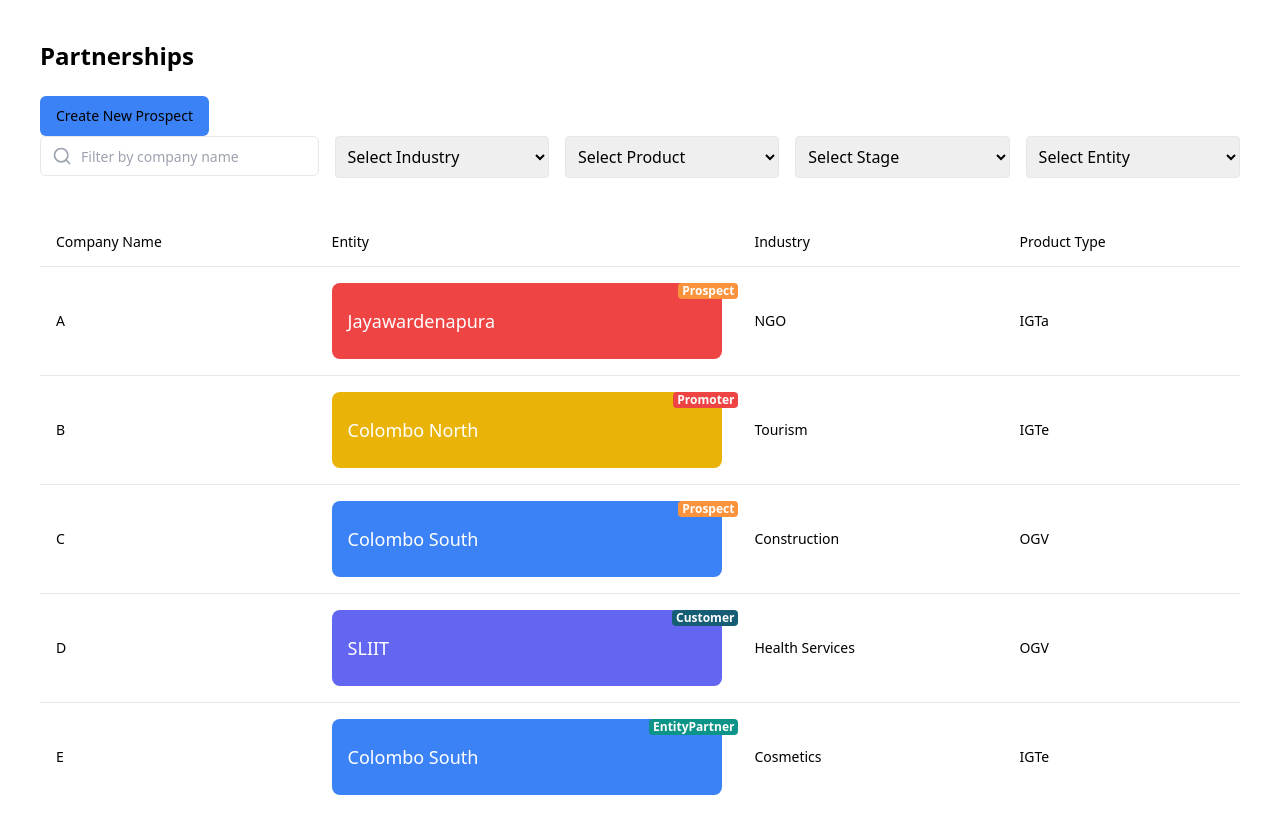
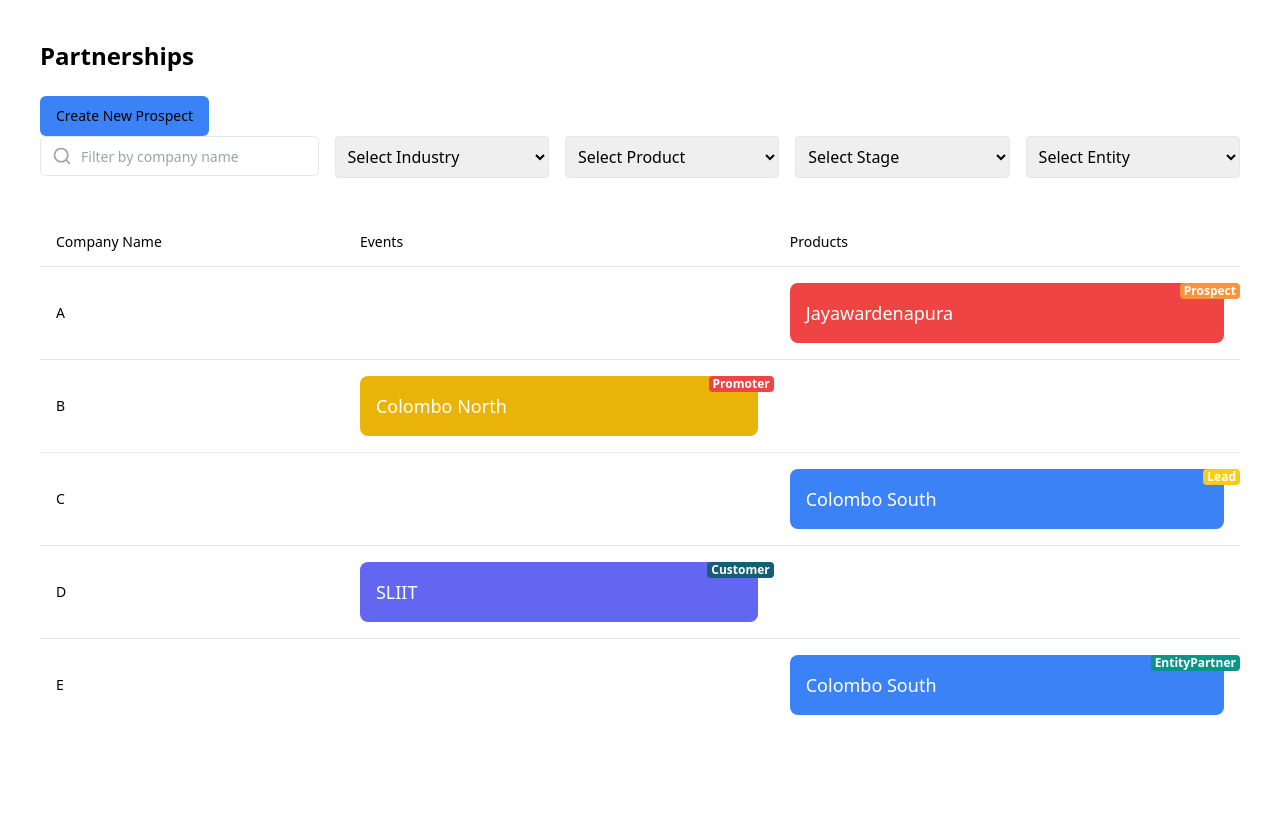
Before and after one commit to AIESEC-LK/CRM-2024-NextJS, a Next.js app: page /Prospects in a window 1280 px wide. Shown: the top 834 px of the page. After the commit the page ends 800 px from the top, so only its background shows below. Built offline with nearby package versions, Linux system fonts and the light colour scheme.

Commit message:
Update prospect form with company search

```diff
--- a/src/app/Prospects/page.tsx
+++ b/src/app/Prospects/page.tsx
@@ -22,7 +22,7 @@ const initialProspects = [
     industry: "NGO",
     producttype: "IGTa",
     label: "Prospect",
-
+    partnership: "Products",
   },
   {
     id: 2,
@@ -31,7 +31,7 @@ const initialProspects = [
     industry: "Tourism",
     producttype: "IGTe",
     label: "Promoter",
-
+    partnership: "Events",
   },
   {
     id: 3,
@@ -39,8 +39,8 @@ const initialProspects = [
     companyName: "C",
     industry: "Construction",
     producttype: "OGV",
-    label: "Prospect",
-
+    label: "Lead",
+    partnership: "Products",
   },
   {
     id: 4,
@@ -49,7 +49,7 @@ const initialProspects = [
     industry: "Health Services",
     producttype: "OGV",
     label: "Customer",
-
+    partnership: "Events",
   },
   {
     id: 5,
@@ -58,14 +58,17 @@ const initialProspects = [
     industry: "Cosmetics",
     producttype: "IGTe",
     label: "EntityPartner",
-
+    partnership: "Products",
   },
 ];
+
+const productNames = ["OGV", "IGV", "IGTa", "IGTe"];
 
 const ProspectsPage = () => {
   const handleButtonClick = () => {
     router.push("/dashboard/prospect/submit_request");
   };
+  const [expandedEntity, setExpandedEntity] = useState<number | null>(null);
 
   const [prospects] = useState(initialProspects);
   const [searchTerm, setSearchTerm] = useState("");
@@ -79,14 +82,14 @@ const ProspectsPage = () => {
     "Colombo South": "bg-blue-500",
     "Colombo North": "bg-yellow-500",
     "Colombo Central": "bg-orange-500",
-    "Jayawardenapura": "bg-red-500",
-    "Rajarata": "bg-purple-500",
-    "Ruhuna": "bg-pink-500",
-    "NIBM": "bg-teal-500",
-    "NSBM": "bg-green-500",
-    "SLIIT": "bg-indigo-500",
-    "Kandy": "bg-gray-500",
-    "MC": "bg-lime-500",
+    Jayawardenapura: "bg-red-500",
+    Rajarata: "bg-purple-500",
+    Ruhuna: "bg-pink-500",
+    NIBM: "bg-teal-500",
+    NSBM: "bg-green-500",
+    SLIIT: "bg-indigo-500",
+    Kandy: "bg-gray-500",
+    MC: "bg-lime-500",
     "MC 01": "bg-emerald-500",
     "MC 02": "bg-cyan-500",
     "MC 03": "bg-sky-500",
@@ -97,6 +100,11 @@ const ProspectsPage = () => {
     Promoter: "bg-red-500 text-white",
     Customer: "bg-cyan-800 text-white",
     EntityPartner: "bg-teal-600 text-white",
+    Lead: "bg-yellow-400 text-white"
+  };
+
+  const handleRowClick = (id: number) => {
+    setExpandedEntity((prev) => (prev === id ? null : id));
   };
 
   // Filter prospects based on search term and other filters
@@ -104,16 +112,16 @@ const ProspectsPage = () => {
     const companyName = prospect.companyName
       ? prospect.companyName.toLowerCase()
       : "";
-    const entityName = prospect.entity ? prospect.entity.toLowerCase() : "";
     const industryMatch = industry ? prospect.industry === industry : true;
     const productMatch = product ? prospect.producttype === product : true;
     const lableMatch = lable ? prospect.label === lable : true;
     const entityMatch = entity ? prospect.entity === entity : true;
 
-    const searchMatch = companyName.includes(searchTerm.toLowerCase()) || entityName.includes(searchTerm.toLowerCase());
+    const searchMatch = companyName.includes(searchTerm.toLowerCase());
 
-  return searchMatch && industryMatch && productMatch && lableMatch && entityMatch;
-
+    return (
+      searchMatch && industryMatch && productMatch && lableMatch && entityMatch
+    );
   });
 
   return (
@@ -134,7 +142,9 @@ const ProspectsPage = () => {
             type="text"
             placeholder="Filter by company name"
             value={searchTerm}
-            onChange={(e: React.ChangeEvent<HTMLInputElement>) => setSearchTerm(e.target.value)}
+            onChange={(e: React.ChangeEvent<HTMLInputElement>) =>
+              setSearchTerm(e.target.value)
+            }
             className="pl-10"
           />
           <Search className="absolute left-3 top-2.5 h-5 w-5 text-gray-400" />
@@ -159,16 +169,22 @@ const ProspectsPage = () => {
           <option value="FMCG">FMCG</option>
           <option value="Health Services">Health Services</option>
           <option value="Beauty and cosmetics">Beauty and cosmetics</option>
-          <option value="Advertising and marketing">Advertising and marketing</option>
+          <option value="Advertising and marketing">
+            Advertising and marketing
+          </option>
           <option value="Automobile">Automobile</option>
           <option value="Manufacturing">Manufacturing</option>
           <option value="Telecommunication">Telecommunication</option>
-          <option value="Banking and financial institutions">Banking and financial institutions</option>
+          <option value="Banking and financial institutions">
+            Banking and financial institutions
+          </option>
           <option value="Transportation">Transportation</option>
           <option value="Insurance">Insurance</option>
           <option value="Congomerate">Congomerate</option>
           <option value="Shipping and Logistics">Shipping and Logistics</option>
-          <option value="Design and Architecture">Design and Architecture</option>
+          <option value="Design and Architecture">
+            Design and Architecture
+          </option>
           <option value="Goverment institutes">Goverment institutes</option>
         </select>
 
@@ -183,7 +199,6 @@ const ProspectsPage = () => {
           <option value="IGV">IGV</option>
           <option value="IGTa">IGTa</option>
           <option value="IGTe">IGTe</option>
-
         </select>
 
         {/* Stage Filter */}
@@ -228,28 +243,98 @@ const ProspectsPage = () => {
         <TableHeader>
           <TableRow>
             <TableHead>Company Name</TableHead>
-            <TableHead>Entity</TableHead>
-            <TableHead>Industry</TableHead>
-            <TableHead>Product Type</TableHead>
-            {/* <TableHead>Status</TableHead> */}
-
+            <TableHead>Events</TableHead>
+            <TableHead>Products</TableHead>
           </TableRow>
         </TableHeader>
         <TableBody>
           {filteredProspects.map((prospect) => (
-            <TableRow key={prospect.id}>
+            <TableRow
+              key={prospect.id}
+              onClick={() => handleRowClick(prospect.id)}
+              className="cursor-pointer hover:bg-gray-200"
+            >
               <TableCell>{prospect.companyName}</TableCell>
+
+              {/* Events Column */}
               <TableCell className="relative">
-                <div className={`rounded-lg ${entityColors[prospect.entity]} text-white text-lg font-normal px-4 py-6`}>
+                {prospect.partnership === "Events" && (
+                  <>
+                    <div
+                      className={`rounded-lg ${entityColors[prospect.entity]} text-white text-lg font-normal px-4 py-4`}
+                    >
                       {prospect.entity}
                     </div>
-                <span className={`${labelColors[prospect.label] || labelColors.default} absolute top-4 right-0 text-xs rounded font-bold px-1`}>
+                    <span
+                      className={`${
+                        labelColors[prospect.label] || labelColors.default
+                      } absolute top-4 right-0 text-xs rounded font-bold px-1`}
+                    >
                       {prospect.label}
                     </span>
+                  </>
+                )}
+
+                {expandedEntity === prospect.id &&
+                  prospect.partnership === "Events" && (
+                    <div className="flex flex-col space-y-2 mt-4">
+                      <div className="flex justify-center space-x-4">
+                        {productNames.map((product) => (
+                          <div
+                            key={product}
+                            className={`px-4 py-2 rounded-lg text-black ${
+                              product === prospect.producttype
+                                ? "bg-blue-500"
+                                : "bg-gray-300"
+                            }`}
+                          >
+                            {product}
+                          </div>
+                        ))}
+                      </div>
+                    </div>
+                  )}
               </TableCell>
-              <TableCell>{prospect.industry}</TableCell>
-              <TableCell>{prospect.producttype}</TableCell>
 
+              {/* Products Column */}
+              <TableCell className="relative">
+                {prospect.partnership === "Products" && (
+                  <>
+                    <div
+                      className={`rounded-lg ${entityColors[prospect.entity]} text-white text-lg font-normal px-4 py-4`}
+                    >
+                      {prospect.entity}
+                    </div>
+                    <span
+                      className={`${
+                        labelColors[prospect.label] || labelColors.default
+                      } absolute top-4 right-0 text-xs rounded font-bold px-1`}
+                    >
+                      {prospect.label}
+                    </span>
+                  </>
+                )}
+
+                {expandedEntity === prospect.id &&
+                  prospect.partnership === "Products" && (
+                    <div className="flex flex-col space-y-2 mt-2">
+                      <div className="flex justify-center space-x-4">
+                        {productNames.map((product) => (
+                          <div
+                            key={product}
+                            className={`px-4 py-2 rounded-lg text-black ${
+                              product === prospect.producttype
+                                ? "bg-blue-500"
+                                : "bg-gray-300"
+                            }`}
+                          >
+                            {product}
+                          </div>
+                        ))}
+                      </div>
+                    </div>
+                  )}
+              </TableCell>
             </TableRow>
           ))}
         </TableBody>
--- a/src/app/api/prospect/route.tsx
+++ b/src/app/api/prospect/route.tsx
@@ -1,5 +1,6 @@
 import { NextResponse } from "next/server";
 import clientPromise from "@/app/lib/mongodb";
+// eslint-disable-next-line @typescript-eslint/no-unused-vars
 import { ObjectId } from "mongodb";
 
 export async function GET() {
@@ -20,6 +21,7 @@ export async function GET() {
 
 export async function POST(req: Request) {
   try {
+    // eslint-disable-next-line @typescript-eslint/no-unused-vars
     const { entity, companyName,companyAddress,contactPersonName,contactPersonNumber,contactPersonEmail,comment,industry,producttype,} = await req.json();
     const client = await clientPromise;
     const db = client.db("CRM");
--- a/src/app/dashboard/prospect/submit_request/page.tsx
+++ b/src/app/dashboard/prospect/submit_request/page.tsx
@@ -1,11 +1,11 @@
-"use client"; // Enable client-side rendering
+"use client";
 
 import React, { useState } from 'react';
-import ConfirmationModal from "@/app/components/ConfirmationModal";
+import { IRequest } from '@/app/models/RequestTypes';
 
-const page: React.FC = () => {
+const Page: React.FC = () => {
   const [formData, setFormData] = useState({
-    companyName: '',
+    name: '',
     companyAddress: '',
     contactPersonName: '',
     contactPersonNumber: '',
@@ -13,16 +13,64 @@ const page: React.FC = () => {
     industry: '',
     producttype: '',
     comment: '',
+    partnership:'',
   });
+  const [searchResults, setSearchResults] = useState<IRequest[]>([]);
+  const [showDropdown, setShowDropdown] = useState(false);
 
-  const handleChange = (e: { target: { name: any; value: any; }; }) => {
+  const handleChange = (e: React.ChangeEvent<HTMLTextAreaElement | HTMLInputElement | HTMLSelectElement>) => {
+    const { name, value } = e.target;
     setFormData({
       ...formData,
-      [e.target.name]: e.target.value,
+      [name]: value,
     });
+    if (name === "name" && value) {
+      fetchCompanies(value);
+    } else {
+      setShowDropdown(false);
+    }
   };
 
-  const handleSubmit = async (e: { preventDefault: () => void; }) => {
+  const fetchCompanies = async (query: string) => {
+    try {
+      const res = await fetch(`/api/prospects/search?companyName=${query}`);
+      console.log("Fetching companies with query:", query);
+      if (res.ok) {
+        const data = await res.json();
+        console.log("Fetched data:", data);
+        setSearchResults(data);
+        setShowDropdown(data.length > 0);
+      }
+    } catch (error) {
+      console.error("Error fetching companies:", error);
+    }
+  };
+
+  // const handleSelectCompany = (name: string) => {
+  //   setFormData((prev) => ({ ...prev, name: name }));
+  //   setShowDropdown(false);
+  // };
+
+  const handleSelectCompany = (company: IRequest) => {
+    console.log("Selected Company:", company);
+    setFormData({
+      ...formData,
+      name: company.companyName,
+      companyAddress: company.companyAddress || "",
+      contactPersonName: company.contactPersonName,
+      contactPersonNumber: company.contactPersonNumber || "",
+      contactPersonEmail: company.contactPersonEmail || "",
+      industry: company.industry,
+      producttype: company.producttype,
+      comment: company.comment || "",
+      partnership: company.partnership || "",
+    });
+    setShowDropdown(false);
+  };
+
+
+
+  const handleSubmit = async (e: React.FormEvent<HTMLFormElement>) => {
     e.preventDefault();
 
     try {
@@ -63,21 +111,33 @@ const page: React.FC = () => {
       <form onSubmit={handleSubmit} className="max-w-lg mx-auto p-6 bg-white shadow-md rounded-lg">
         <h2 className="text-xl font-semibold mb-6">Add New Prospect Request</h2>
 
-        <div className="mb-4">
-          <label htmlFor="companyName" className="block text-sm font-medium mb-1">
+        <div className="mb-4 relative">
+          <label htmlFor="name" className="block text-sm font-medium mb-1">
             Company Name
           </label>
           <input
-            id="companyName"
+            id="name"
             type="text"
-            name="companyName"
-            value={formData.companyName}
+            name="name"
+            value={formData.name}
             onChange={handleChange}
             className="w-full p-2 border border-gray-300 rounded-md focus:outline-none focus:ring-2 focus:ring-blue-500"
             required
           />
+          {showDropdown && (
+            <ul className="absolute bg-white border border-gray-300 rounded-md mt-1 w-full max-h-40 overflow-y-auto">
+              {searchResults.map((result) => (
+                <li
+                  key={result._id}
+                  onClick={() => handleSelectCompany(result)}
+                  className="p-2 cursor-pointer hover:bg-blue-500 hover:text-white"
+                >
+                  {result.companyName}
+                </li>
+              ))}
+            </ul>
+          )}-
         </div>
-
         <div className="mb-4">
           <label htmlFor="companyAddress" className="block text-sm font-medium mb-1">
             Company Address
@@ -206,4 +266,4 @@ const page: React.FC = () => {
   );
 };
 
-export default page;
+export default Page;
--- a/src/app/lib/mongodb.tsx
+++ b/src/app/lib/mongodb.tsx
@@ -11,7 +11,7 @@ let client;
 let clientPromise: Promise<MongoClient>;
 
 if (process.env.NODE_ENV === "development") {
-  let globalWithMongo = global as typeof globalThis & {
+  const globalWithMongo = global as typeof globalThis & {
     _mongoClientPromise?: Promise<MongoClient>;
   };
 
--- a/src/app/models/Prospect.js
+++ b/src/app/models/Prospect.js
@@ -5,9 +5,11 @@ const prospectSchema = new mongoose.Schema({
   companyName: { type: String, required: true },
   entity: { type: String, required: true },
   productType: { type: String, required: false },
+  industry: { type: String, required: false },
+  label: { type: String, required: true, enum: ["Prospect", "Promoter","Customer", "EntityPartner","Lead"] },
+  partnership: { type: String, required: false },
   approvalStatus: { type: String, required: true, enum: ["Approved", "Pending", "Rejected"] },
-});
-
+}, { timestamps: true });
 
 const Prospect = mongoose.models.Prospect || mongoose.model("Prospect", prospectSchema);
 export default Prospect;
--- a/src/app/models/Request.ts
+++ b/src/app/models/Request.ts
@@ -18,7 +18,6 @@ const RequestSchema = new mongoose.Schema({
   },
 });
 
-const Request =
-  mongoose.models.Request || mongoose.model("Request", RequestSchema);
+const Request = mongoose.models.Request || mongoose.model("Request", RequestSchema);
 
-export default Request;
+  export { Request };
--- /dev/null
+++ b/src/app/models/RequestTypes.ts
@@ -0,0 +1,14 @@
+export interface IRequest {
+    _id: string;
+    entity: string;
+    companyName: string;
+    companyAddress?: string;
+    contactPersonName: string;
+    contactPersonNumber?: string;
+    contactPersonEmail?: string;
+    industry: string;
+    producttype: string;
+    comment?: string;
+    status: "pending" | "approved" | "declined";
+    partnership: string;
+  }
```
Also changed, not shown: src/app/api/prospects/route.tsx (+0 -12 lines), src/app/api/prospects/search/route.tsx (added, +36 -0 lines). Lines whose indentation alone changed are shown as unchanged.
